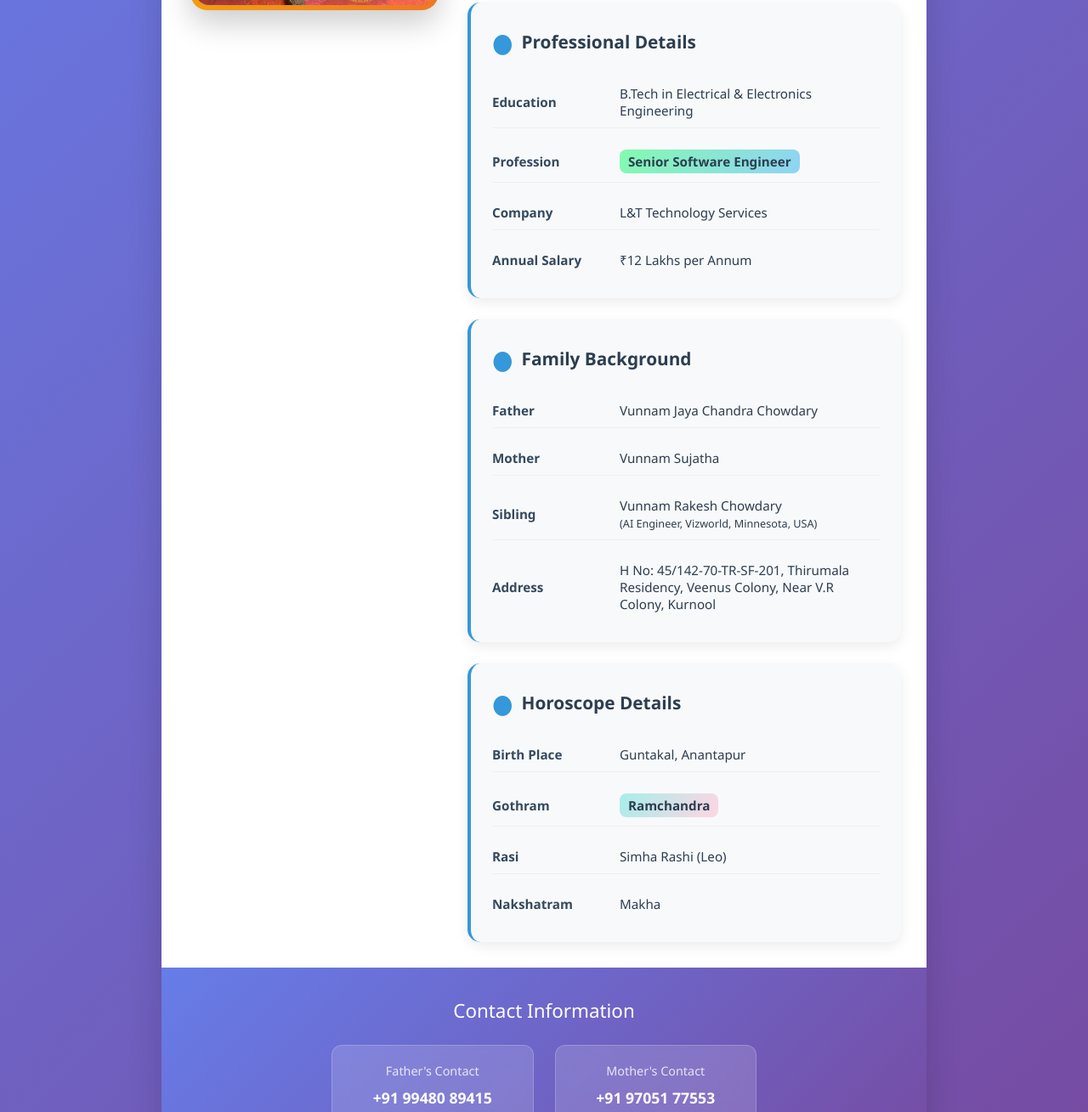
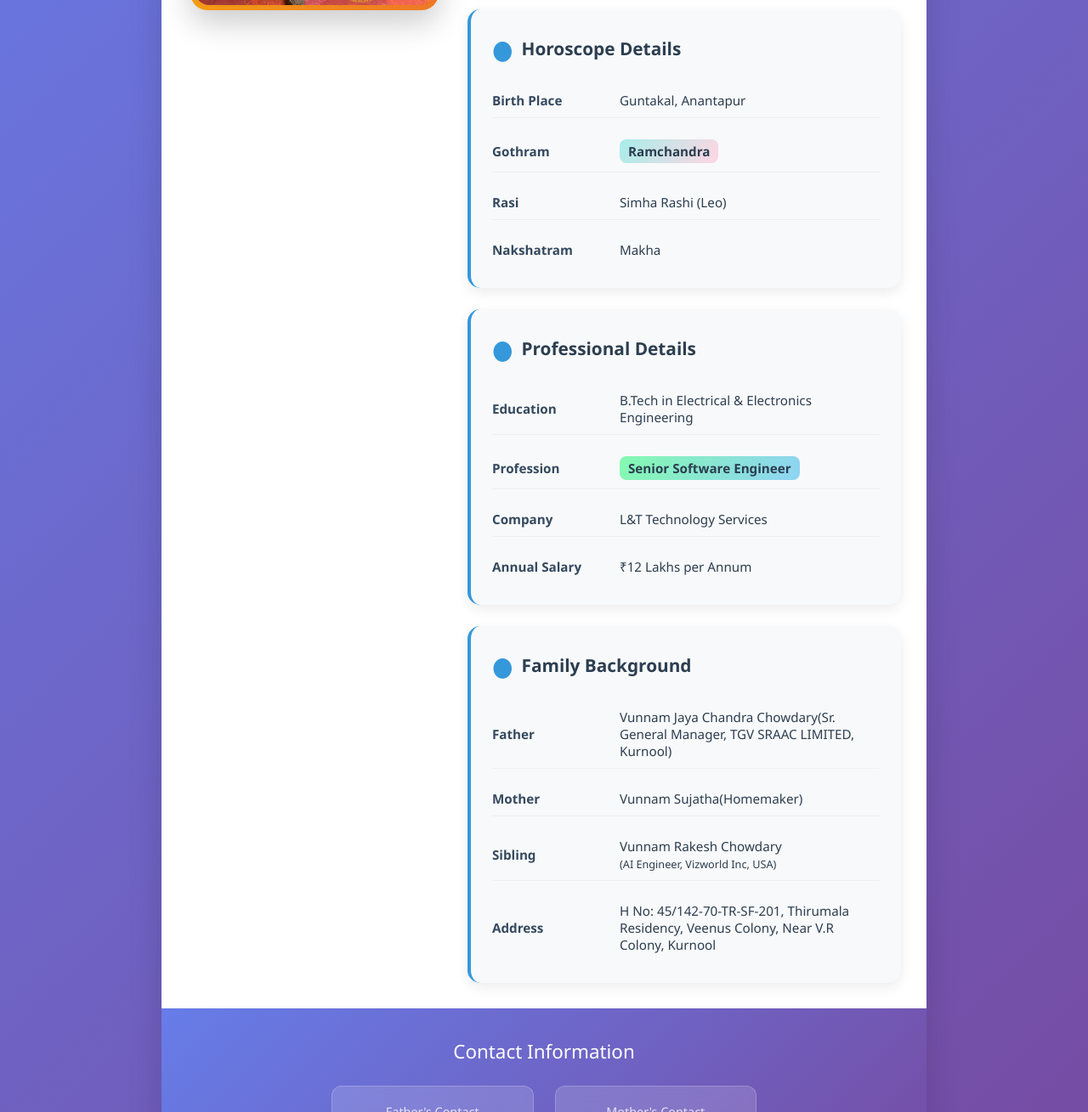
Before and after one commit to rakeshvizworld/mukesh, a plain HTML site: page index.html in a window 1280 px wide. Shown: the part 580-1889 px from the top of the page at 85% size. Drawn offline with Linux system fonts and the light colour scheme.

Commit message:
profession

```diff
--- a/index.html
+++ b/index.html
@@ -325,7 +325,7 @@
                     <div class="detail-grid">
                         <div class="detail-row">
                             <div class="label">Full Name</div>
-                            <div class="value">Vunnam Mukesh Chowdary</div>
+                            <div class="value"><span class="highlight">Vunnam Mukesh Chowdary</div>
                         </div>
                         <div class="detail-row">
                             <div class="label">Date of Birth</div>
@@ -341,7 +341,27 @@
                         </div>
                     </div>
                 </div>
-
+                 <div class="section">
+                    <h3>Horoscope Details</h3>
+                    <div class="detail-grid">
+                        <div class="detail-row">
+                            <div class="label">Birth Place</div>
+                            <div class="value">Guntakal, Anantapur</div>
+                        </div>
+                        <div class="detail-row">
+                            <div class="label">Gothram</div>
+                            <div class="value"><span class="highlight">Ramchandra</span></div>
+                        </div>
+                        <div class="detail-row">
+                            <div class="label">Rasi</div>
+                            <div class="value">Simha Rashi (Leo)</div>
+                        </div>
+                        <div class="detail-row">
+                            <div class="label">Nakshatram</div>
+                            <div class="value">Makha</div>
+                        </div>
+                    </div>
+                </div>
                 <div class="section">
                     <h3>Professional Details</h3>
                     <div class="detail-grid">
@@ -369,41 +389,19 @@
                     <div class="detail-grid">
                         <div class="detail-row">
                             <div class="label">Father</div>
-                            <div class="value">Vunnam Jaya Chandra Chowdary</div>
+                            <div class="value">Vunnam Jaya Chandra Chowdary(Sr. General Manager, TGV SRAAC LIMITED, Kurnool)</div>
                         </div>
                         <div class="detail-row">
                             <div class="label">Mother</div>
-                            <div class="value">Vunnam Sujatha</div>
+                            <div class="value">Vunnam Sujatha(Homemaker)</div>
                         </div>
                         <div class="detail-row">
                             <div class="label">Sibling</div>
-                            <div class="value">Vunnam Rakesh Chowdary<br><small>(AI Engineer, Vizworld, Minnesota, USA)</small></div>
+                            <div class="value">Vunnam Rakesh Chowdary<br><small>(AI Engineer, Vizworld Inc, USA)</small></div>
                         </div>
                         <div class="detail-row">
                             <div class="label">Address</div>
                             <div class="value">H No: 45/142-70-TR-SF-201, Thirumala Residency, Veenus Colony, Near V.R Colony, Kurnool</div>
-                        </div>
-                    </div>
-                </div>
-
-                <div class="section">
-                    <h3>Horoscope Details</h3>
-                    <div class="detail-grid">
-                        <div class="detail-row">
-                            <div class="label">Birth Place</div>
-                            <div class="value">Guntakal, Anantapur</div>
-                        </div>
-                        <div class="detail-row">
-                            <div class="label">Gothram</div>
-                            <div class="value"><span class="highlight">Ramchandra</span></div>
-                        </div>
-                        <div class="detail-row">
-                            <div class="label">Rasi</div>
-                            <div class="value">Simha Rashi (Leo)</div>
-                        </div>
-                        <div class="detail-row">
-                            <div class="label">Nakshatram</div>
-                            <div class="value">Makha</div>
                         </div>
                     </div>
                 </div>
```
